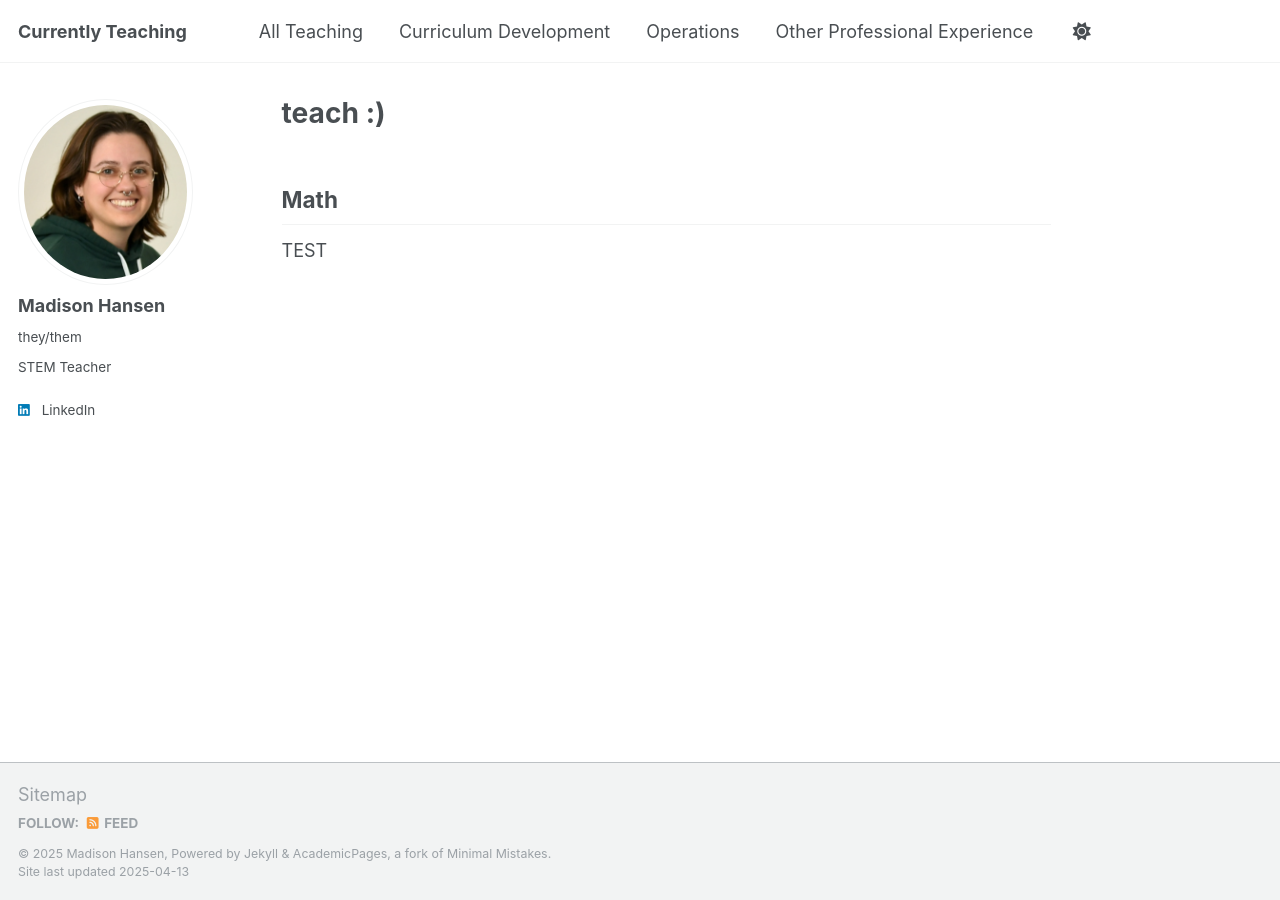
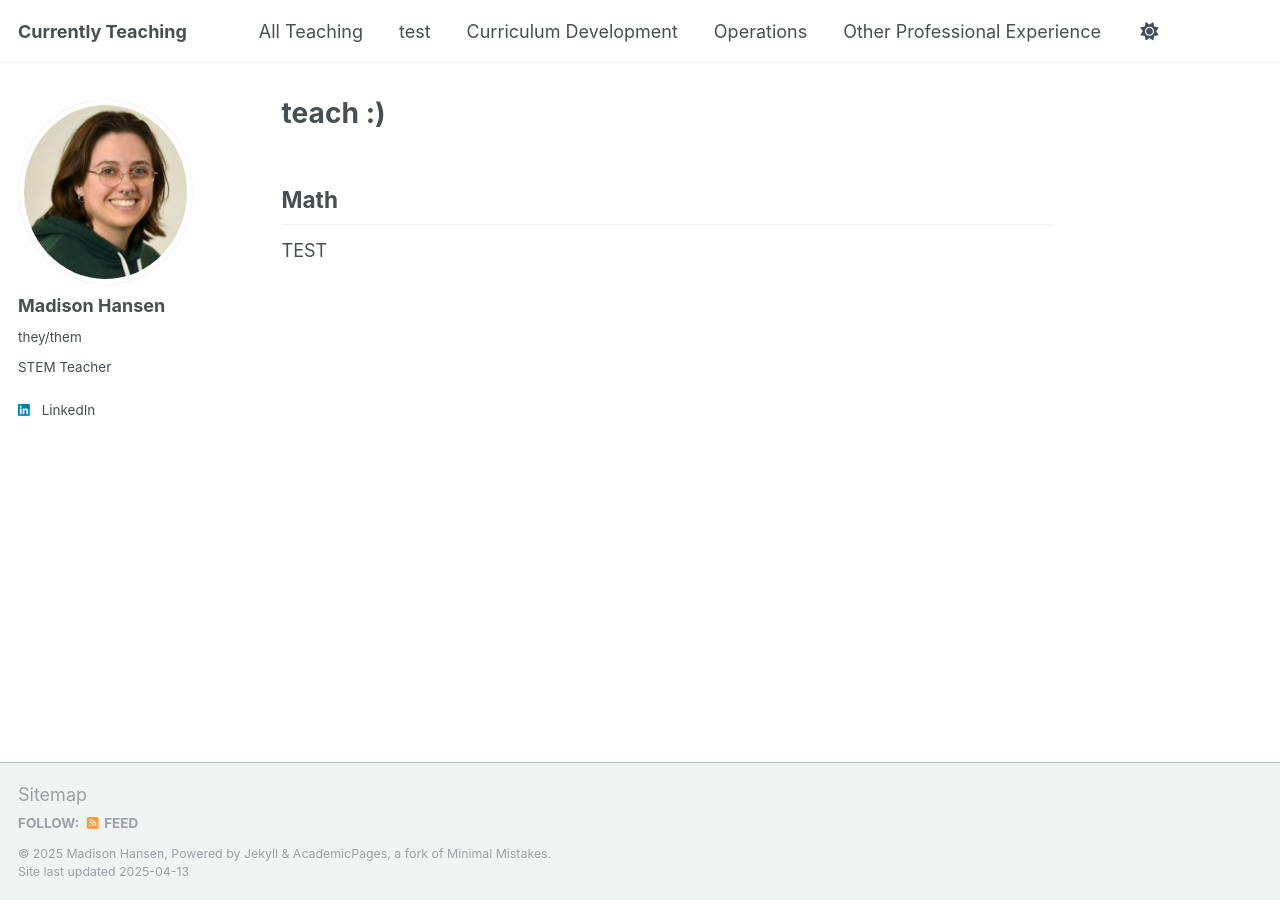
Before and after one commit to hansen-teaching/hansen-teaching.github.io, a Jekyll site: the page built from _pages/teach.md, in a window 1280 px wide. Built offline with Jekyll 4.4.1, drawn with Linux system fonts in a browser that asks for light colours; a file with an impossible date is left out.

Commit message:
Update navigation.yml

```diff
--- a/_data/navigation.yml
+++ b/_data/navigation.yml
@@ -10,6 +10,9 @@
 main:
   - title: "All Teaching"
     url: /teaching/
+
+  - title: "test"
+    url: /teach/
 
   - title: "Curriculum Development"
     url: /curriculum/
```
